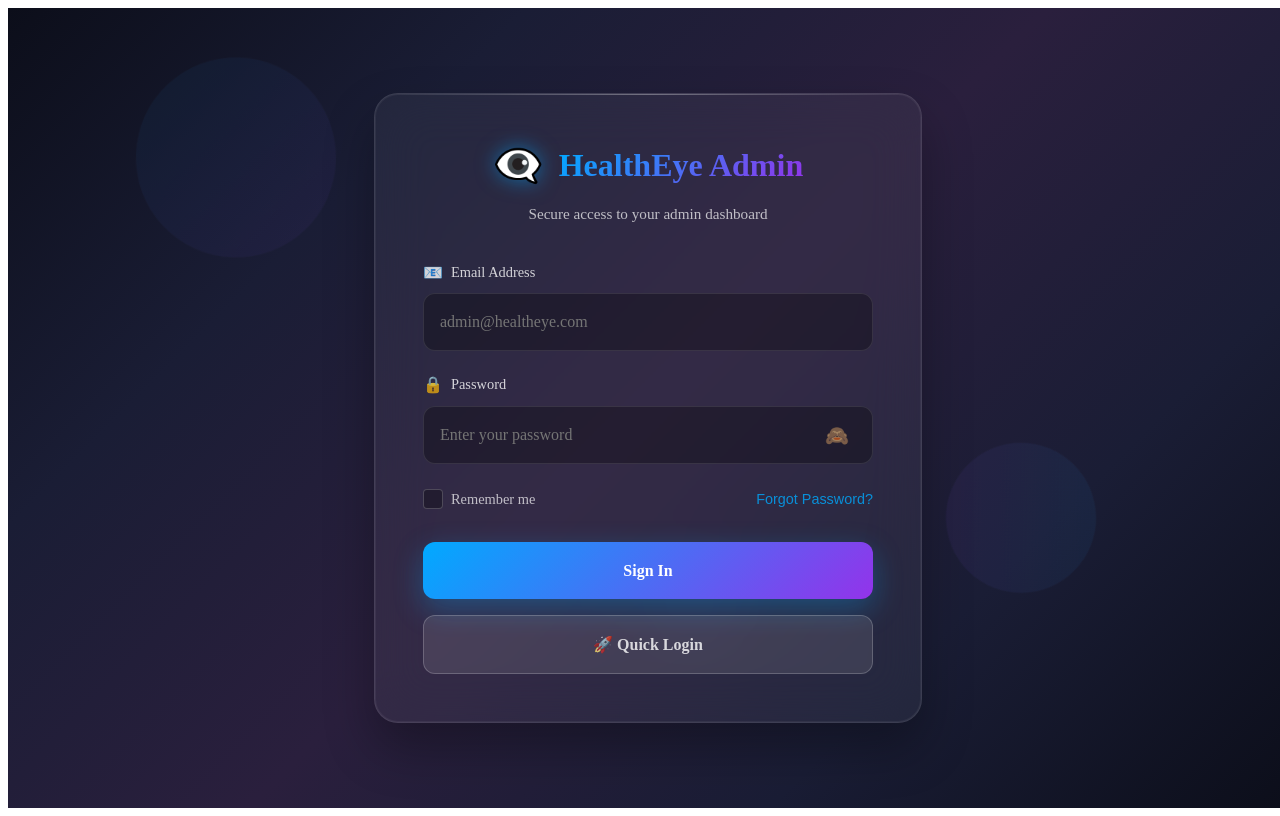
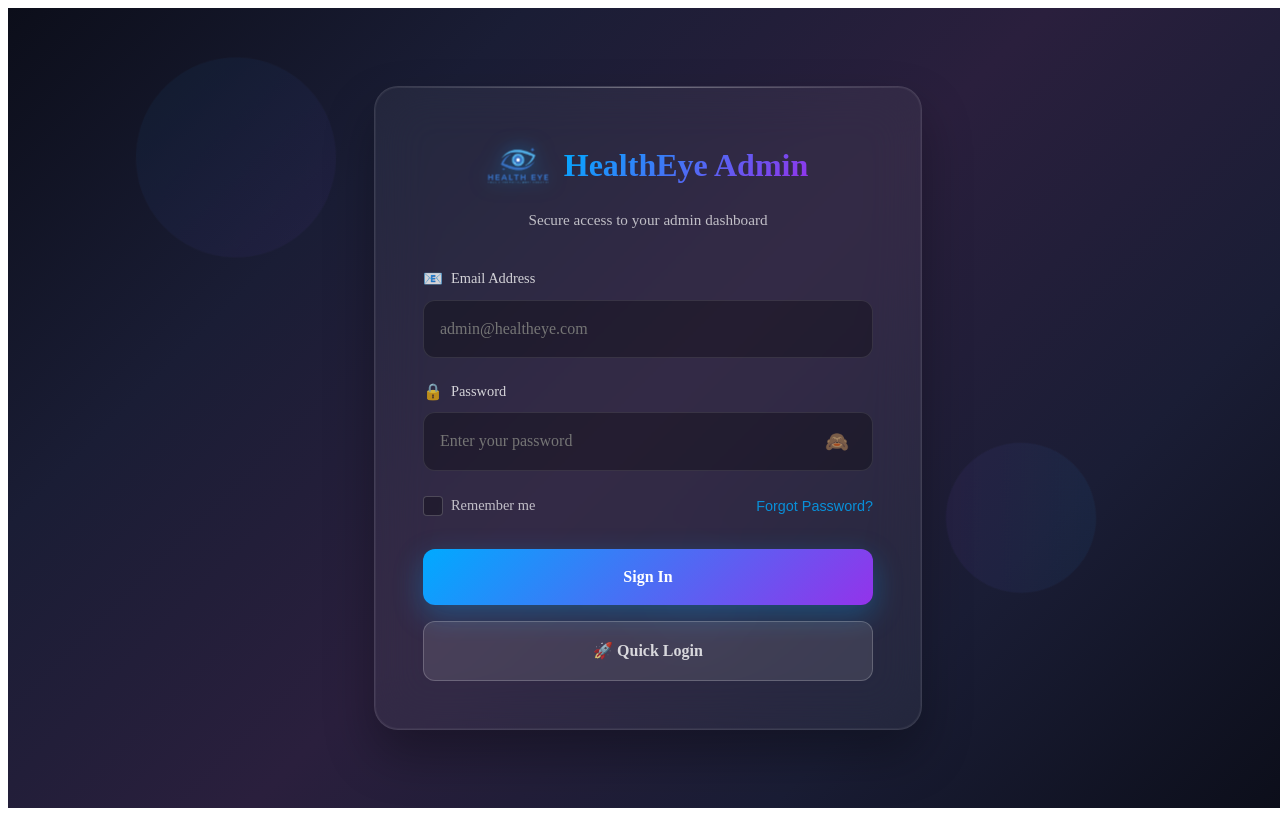
Before and after one commit to AbduLlAh72727272/healtheye_admin_panel, a React (Vite) app: page / in a window 1280 px wide. Built offline with nearby package versions, Linux system fonts and the light colour scheme; no server answers.

Commit message:
Replace React logo with official HealthEye logo in sidebar and login screen

```diff
--- a/src/components/AdminAuthWrapper.jsx
+++ b/src/components/AdminAuthWrapper.jsx
@@ -1,5 +1,6 @@
 import React, { useState, useEffect } from 'react';
 import { onAdminAuthStateChanged, adminLogin, adminLogout, resetAdminPassword, getSuperAdminCredentials } from '../firebase/adminAuth.js';
+import logo from '../assets/logo.png';
 
 // Advanced Admin Login Component
 const AdminLogin = ({ onLogin }) => {
@@ -132,7 +133,7 @@ const AdminLogin = ({ onLogin }) => {
         <div className="login-card">
           <div className="login-header">
             <div className="logo-container">
-              <div className="logo-icon">👁️‍🗨️</div>
+              <img src={logo} alt="HealthEye Logo" className="logo-icon" />
               <h2>HealthEye Admin</h2>
             </div>
             <p>Secure access to your admin dashboard</p>
@@ -415,9 +416,12 @@ const AdminLogin = ({ onLogin }) => {
         }
 
         .logo-icon {
-          font-size: 2.5rem;
+          width: 60px;
+          height: 60px;
+          object-fit: contain;
           filter: drop-shadow(0 0 10px rgba(0, 170, 255, 0.5));
           animation: pulse 3s infinite;
+          border-radius: 8px;
         }
 
         @keyframes pulse {
```
